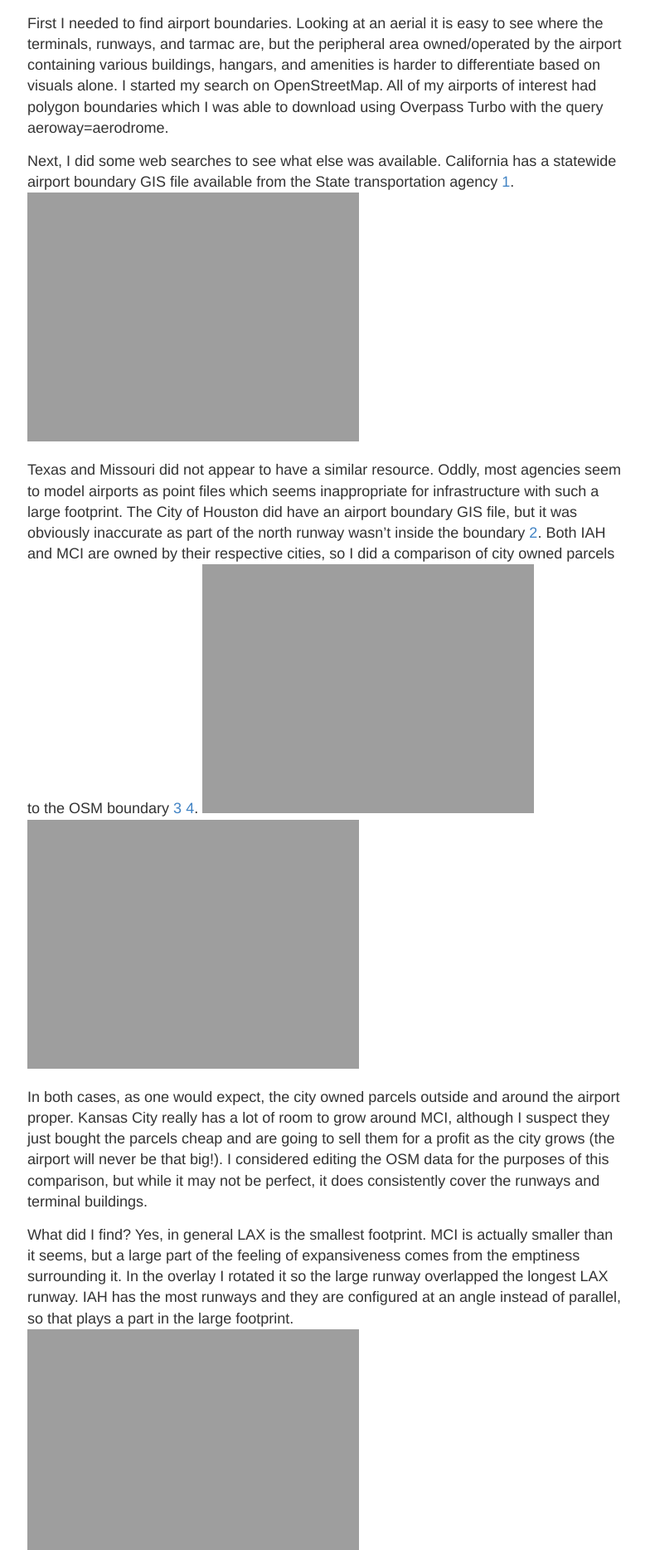
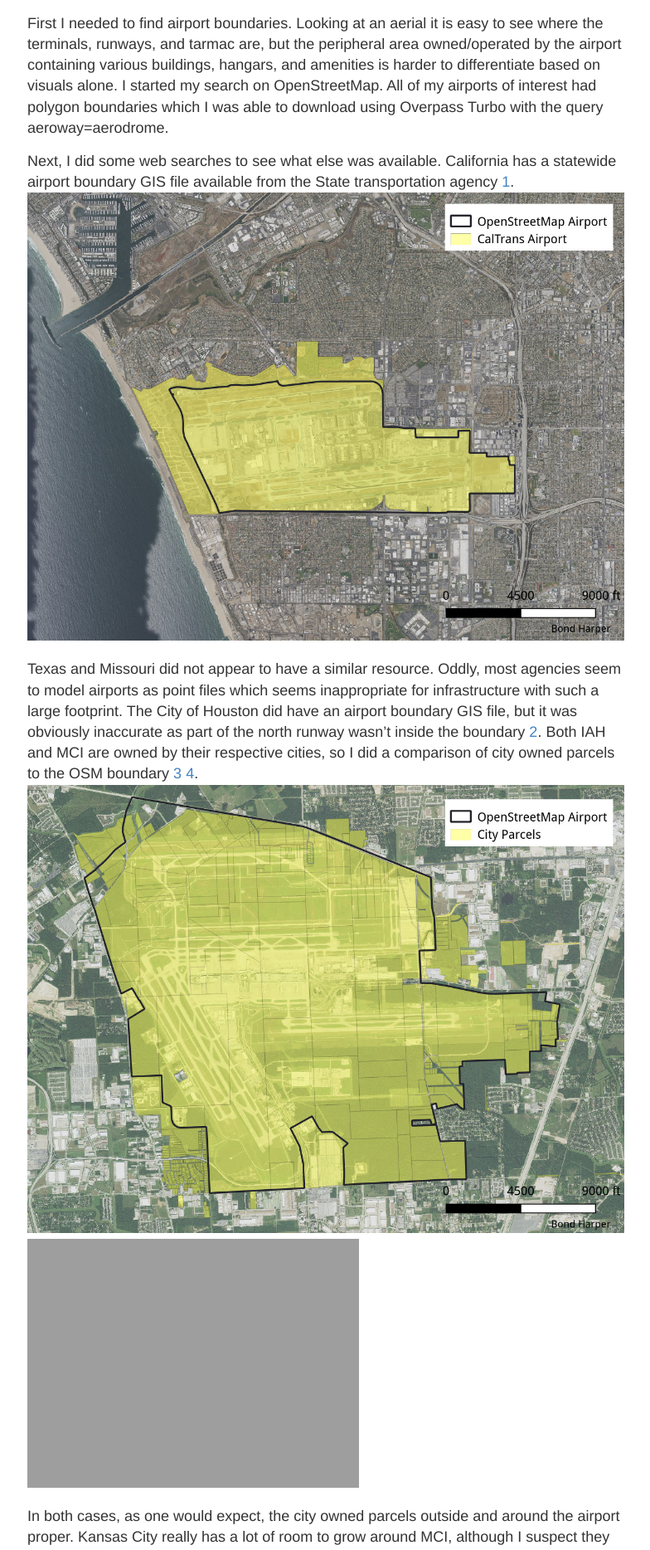
Before and after one commit to bondah/bondah.github.io, a Jekyll site: the page built from _posts/2018-02-09-AirportSize.md, in a window 1280 px wide. Shown: the part 327-2195 px from the top of the page at 83% size, without its empty margins (247-1031 px from the left). Built offline with Jekyll 4.4.1, drawn with Linux system fonts in a browser that asks for light colours.

Commit message:
image type change

```diff
--- a/_posts/2018-02-09-AirportSize.md
+++ b/_posts/2018-02-09-AirportSize.md
@@ -9,16 +9,16 @@ Recently I flew from Los Angeles (airport: LAX) to visit family in Houston (IAH)
 First I needed to find airport boundaries. Looking at an aerial it is easy to see where the terminals, runways, and tarmac are, but the peripheral area owned/operated by the airport containing various buildings, hangars, and amenities is harder to differentiate based on visuals alone. I started my search on OpenStreetMap. All of my airports of interest had polygon boundaries which I was able to download using Overpass Turbo with the query aeroway=aerodrome.
 
 Next, I did some web searches to see what else was available. California has a statewide airport boundary GIS file available from the State transportation agency [^1].
-![Los Angeles airport]({{ "/images/LAX.png" | absolute_url }})
+![Los Angeles airport]({{ "/images/LAX.jpg" | absolute_url }})
 
 Texas and Missouri did not appear to have a similar resource. Oddly, most agencies seem to model airports as point files which seems inappropriate for infrastructure with such a large footprint. The City of Houston did have an airport boundary GIS file, but it was obviously inaccurate as part of the north runway wasn't inside the boundary [^2]. Both IAH and MCI are owned by their respective cities, so I did a comparison of city owned parcels to the OSM boundary [^3] [^4].
-![Houston airport]({{ "/images/IAH.png" | absolute_url }})
-![Kansas City airport]({{ "/images/MCI.png" | absolute_url }})
+![Houston airport]({{ "/images/IAH.jpg" | absolute_url }})
+![Kansas City airport]({{ "/images/MCI.jpg" | absolute_url }})
 
 In both cases, as one would expect, the city owned parcels outside and around the airport proper. Kansas City really has a lot of room to grow around MCI, although I suspect they just bought the parcels cheap and are going to sell them for a profit as the city grows (the airport will never be that big!). I considered editing the OSM data for the purposes of this comparison, but while it may not be perfect, it does consistently cover the runways and terminal buildings.
 
 What did I find? Yes, in general LAX is the smallest footprint. MCI is actually smaller than it seems, but a large part of the feeling of expansiveness comes from the emptiness surrounding it. In the overlay I rotated it so the large runway overlapped the longest LAX runway. IAH has the most runways and they are configured at an angle instead of parallel, so that plays a part in the large footprint.
-![Airport compare]({{ "/images/AirportCompare.png" | absolute_url }})
+![Airport compare]({{ "/images/AirportCompare.jpg" | absolute_url }})
 All airport boundaries were reprojected to California State Plane Zone V US feet and manually moved so that they overlaped.
 
 [^1]: [CalTrans Airport Boundaries](http://www.dot.ca.gov/hq/tsip/gis/datalibrary/Metadata/Airp_bnd2012.html)
```
